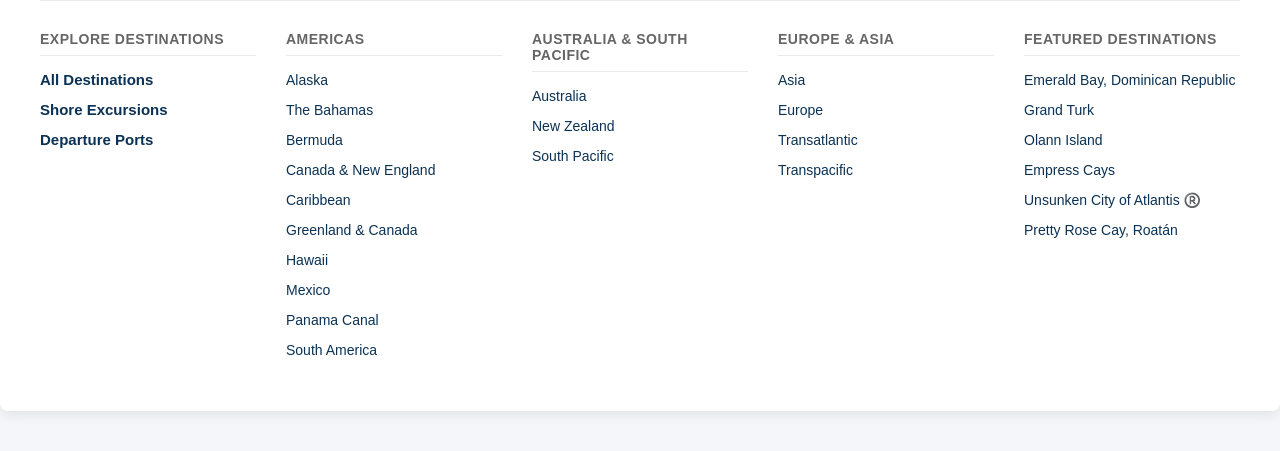
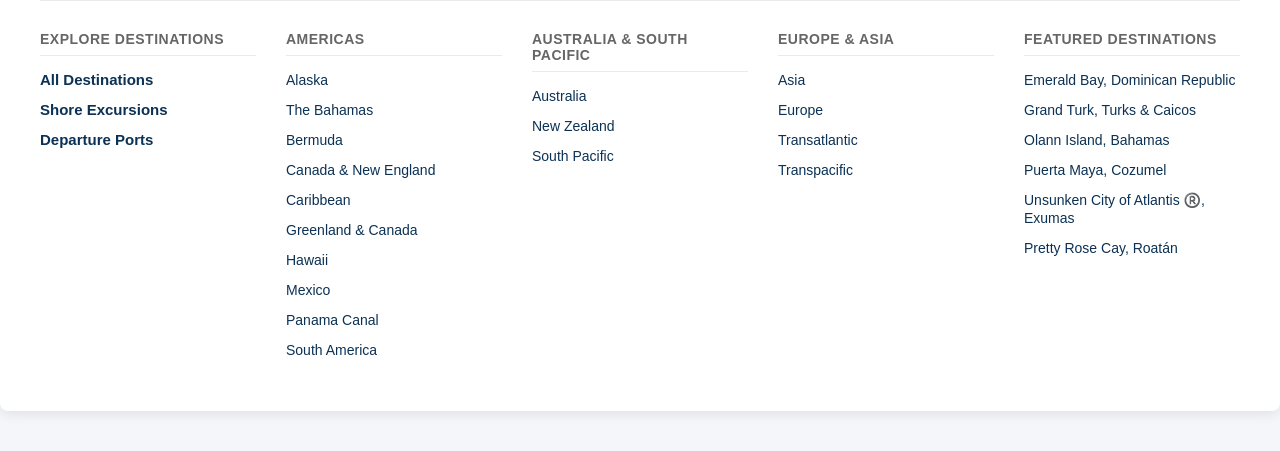
Before and after one commit to goodgamerpro24/Suncrest-Cruise-Line, a plain HTML site: page destinations.html in a window 1280 px wide. Shown: the part 199-650 px from the top of the page. Drawn offline with Linux system fonts and the light colour scheme.

Commit message:
Update destinations.html

```diff
--- a/destinations.html
+++ b/destinations.html
@@ -253,10 +253,10 @@
                 <h3>Featured Destinations</h3>
                 <ul>
                     <li><a href="emeraldbaydominicanrepublicdestinations.html">Emerald Bay, Dominican Republic</a></li>
-                    <li><a href="grandturkdestinations.html">Grand Turk</a></li>
-                    <li><a href="olannislanddestinations.html">Olann Island</a></li>
-                    <li><a href="empresscaysdestinations.html">Empress Cays</a></li>
-                    <li><a href="unsunkencityofatlantisdestinations.html">Unsunken City of Atlantis ®️</a></li>
+                    <li><a href="grandturkdestinations.html">Grand Turk, Turks & Caicos</a></li>
+                    <li><a href="olannislanddestinations.html">Olann Island, Bahamas</a></li>
+                    <li><a href="cozumeldestinations.html">Puerta Maya, Cozumel</a></li>
+                    <li><a href="unsunkencityofatlantisdestinations.html">Unsunken City of Atlantis ®️, Exumas</a></li>
                     <li><a href="prettyrosecayroatandestinations.html">Pretty Rose Cay, Roatán</a></li>
                 </ul>
             </div>
```
